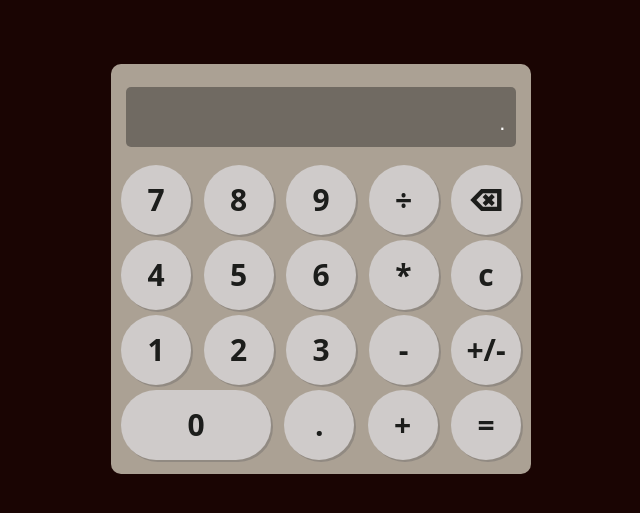
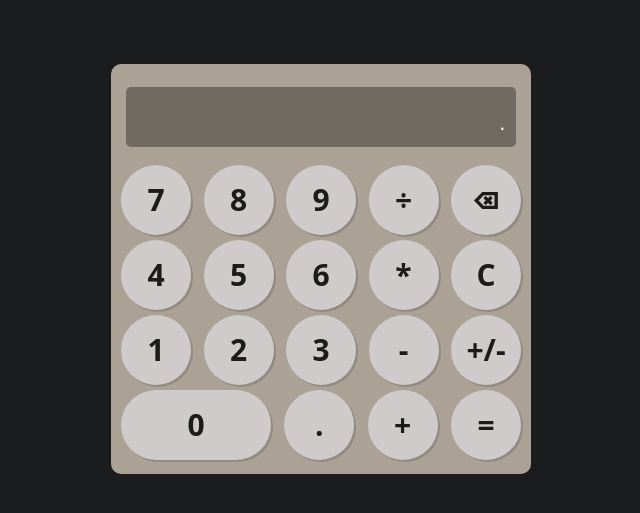
Before and after one commit to ingaproblemil/odinCalculator, a plain HTML site: page index.html in a window 1280 px wide. Shown: the part 199-712 px from the top of the page, without its empty margins (319-959 px from the left). Drawn offline with Linux system fonts and the light colour scheme.

Commit message:
change layout

```diff
--- a/index.html
+++ b/index.html
@@ -25,7 +25,7 @@
             <div class="buttons"><button id="nums">5</button>  </div>
             <div class="buttons"><button id="nums">6</button> </div>
             <div class="operator-buttons"><button id="multiplyBtn">*</button>  </div>
-            <div class="function-buttons"><button id="clear">c</button>  </div>
+            <div class="function-buttons"><button id="clear">C</button>  </div>
             <div class="buttons"><button id="nums">1</button> </div>
             <div class="buttons"><button id="nums">2</button> </div>
             <div class="buttons"><button id="nums">3</button>  </div>
--- a/script.js
+++ b/script.js
@@ -32,11 +32,6 @@ function operate(a, b, c){
     }
 }
 
-console.log(operate(10,2,'multiply'))
-console.log(operate(1,2,'add'))
-console.log(operate(4, 5, 'subtract'))
-console.log(operate(243, 5, 'divide'))
-
 //knapparna
 
 const buttons = document.getElementsByClassName('buttons');
@@ -48,6 +43,9 @@ const subtractBtn = document.getElementById('subtractBtn');
 const multiplyBtn = document.getElementById('multiplyBtn');
 const divideBtn = document.getElementById('divideBtn');
 const equalsBtn = document.getElementById('equalsBtn');
+
+//variabler
+
 let num1 = 0;
 let operator = 0;
 let num2 = 0;
@@ -91,9 +89,9 @@ addBtn.addEventListener('click', function () {
     let num1 = displayValue;
     let operator = 'add';
     operatorArray.push(num1, operator);
-    display.textContent = ('+');
+    display.textContent = (num1);
     displayArr = [];
-    console.log(num1);
+
 });
 
 subtractBtn.addEventListener('click', function () {
@@ -103,7 +101,7 @@ subtractBtn.addEventListener('click', function () {
     operatorArray.push(num1, operator);
     display.textContent = ('-');
     displayArr = [];
-    console.log(num1);
+
 });
 
 multiplyBtn.addEventListener('click', function () {
@@ -113,7 +111,7 @@ multiplyBtn.addEventListener('click', function () {
     operatorArray.push(num1, operator);
     display.textContent = ('*');
     displayArr = [];
-    console.log(num1);
+
 });
 
 divideBtn.addEventListener('click', function () {
@@ -123,14 +121,8 @@ divideBtn.addEventListener('click', function () {
     operatorArray.push(num1, operator);
     display.textContent = ('÷');
     displayArr = [];
-    console.log(num1);
+
 });
-
-
-
-
-
-
 
 //equalsbutton enligt samma princip som ovan!
 
@@ -142,4 +134,6 @@ equalsBtn.addEventListener('click', function () {
     console.log(operatorArray);
     let displaySum = operate((+operatorArray[0]), (+operatorArray[2]), operatorArray[1]);
     display.textContent = displaySum;
+    displayArr = [];
+    operatorArray = [];
 })
--- a/styles.css
+++ b/styles.css
@@ -6,12 +6,11 @@
 }
 
 :root {
-    --main-bg-color: rgb(26, 5, 3);
+    --main-bg-color: #1B1C1E;
     --num-button-color: rgb(207, 203, 202);
     --ops-button-color: rgb(216, 221, 222);
     --calc-color: rgba(171, 161, 148);
     --text-color: white;
-
 }
 
 body {
@@ -123,6 +122,10 @@ button {
     box-shadow: 2px 2px rgba(14, 20, 40, 0.164)
 }
 
+#backspace {
+    font-size: 23px;
+}
+
 button:active {
     opacity: 70%;
     transform: scale(1.1);
```
